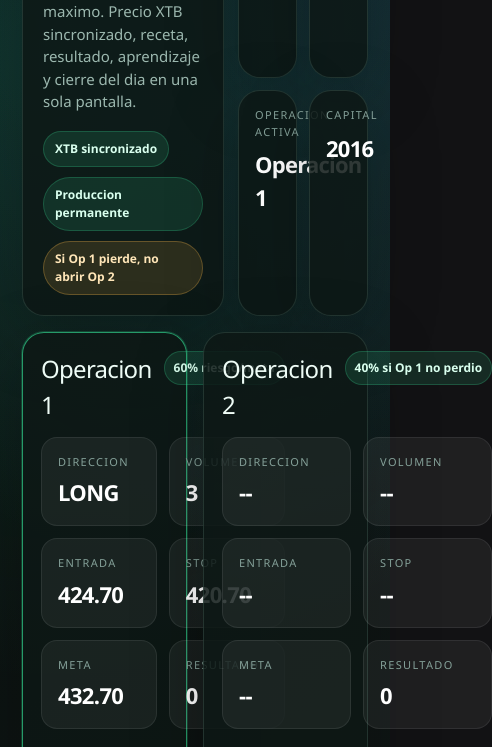
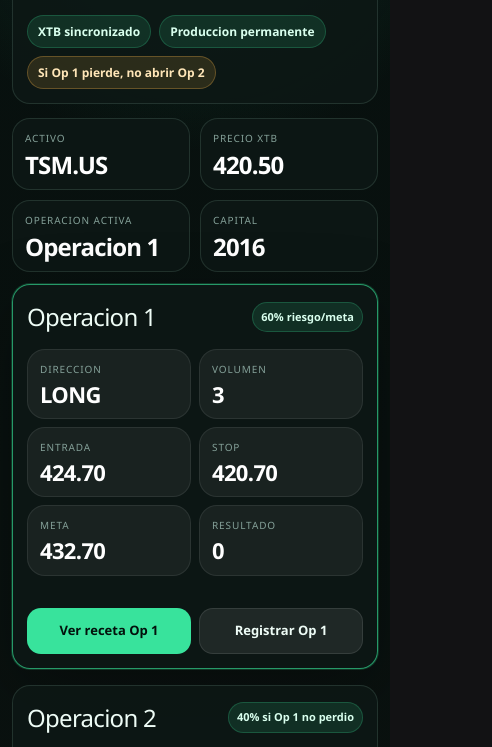
Before and after one commit to siulserrotam/MyActions, a website: page app/web/index.html in a window 390 px wide. Shown: the part 136-883 px from the top of the page, 492 px wide, since content can reach past the window. Drawn offline with nearby package versions, Linux system fonts and the light colour scheme; files that its build step writes are made by us from their sources; no server answers; files whose address does not match are found by name.

Commit message:
Improve mobile layout for simplified dashboard

```diff
--- a/app/web/styles.css
+++ b/app/web/styles.css
@@ -492,6 +492,147 @@ body {
 }
 
 @media (max-width: 640px) {
+  html,
+  body {
+    width: 100%;
+    overflow-x: hidden;
+  }
+
+  .simple-dashboard {
+    width: 100%;
+    padding: 12px;
+    background:
+      radial-gradient(circle at 50% 0%, rgb(36 184 124 / 0.18), transparent 18rem),
+      linear-gradient(180deg, #07100e, #0b1210 42%, #07100e);
+  }
+
+  .simple-shell {
+    width: 100%;
+    max-width: none;
+    gap: 12px;
+  }
+
+  .simple-hero,
+  .simple-ops,
+  .simple-close-grid,
+  .simple-form-grid,
+  .simple-guide {
+    grid-template-columns: 1fr;
+  }
+
+  .simple-metrics {
+    grid-template-columns: repeat(2, minmax(0, 1fr));
+    gap: 10px;
+  }
+
+  .simple-numbers {
+    grid-template-columns: repeat(2, minmax(0, 1fr));
+    gap: 8px;
+  }
+
+  .simple-panel,
+  .simple-metric,
+  .simple-operation,
+  .simple-card,
+  .simple-number {
+    border-radius: 18px;
+    box-shadow: none;
+  }
+
+  .simple-panel,
+  .simple-operation,
+  .simple-card {
+    padding: 14px;
+  }
+
+  .simple-metric,
+  .simple-number {
+    min-width: 0;
+    padding: 12px;
+  }
+
+  .simple-dashboard h1 {
+    font-size: 38px;
+    line-height: 0.92;
+  }
+
+  .simple-dashboard h2 {
+    font-size: 24px;
+  }
+
+  .simple-subtitle {
+    font-size: 14px;
+    line-height: 1.45;
+  }
+
+  .simple-status,
+  .simple-actions {
+    gap: 8px;
+  }
+
+  .simple-chip {
+    max-width: 100%;
+    padding: 8px 10px;
+    font-size: 12px;
+    line-height: 1.25;
+  }
+
+  .simple-badge {
+    padding: 6px 8px;
+    font-size: 11px;
+    white-space: normal;
+    text-align: right;
+  }
+
+  .simple-label {
+    font-size: 10px;
+    letter-spacing: 0.09em;
+    overflow-wrap: anywhere;
+  }
+
+  .simple-value {
+    margin-top: 6px;
+    font-size: 24px;
+    line-height: 1.05;
+    overflow-wrap: anywhere;
+  }
+
+  .simple-number strong {
+    font-size: 22px;
+    line-height: 1.05;
+    overflow-wrap: anywhere;
+  }
+
+  .simple-head {
+    align-items: center;
+  }
+
+  .simple-operation {
+    min-height: 0;
+  }
+
+  .simple-dashboard button {
+    flex: 1 1 145px;
+    min-height: 46px;
+    padding: 11px 12px;
+    font-size: 13px;
+  }
+
+  .simple-dashboard input,
+  .simple-dashboard textarea,
+  .simple-dashboard select {
+    min-height: 48px;
+    font-size: 16px;
+  }
+
+  .simple-guide div {
+    font-size: 12px;
+  }
+
+  .simple-wide {
+    grid-column: auto;
+  }
+
   .copy-row,
   .summary-row {
     align-items: stretch;
```
